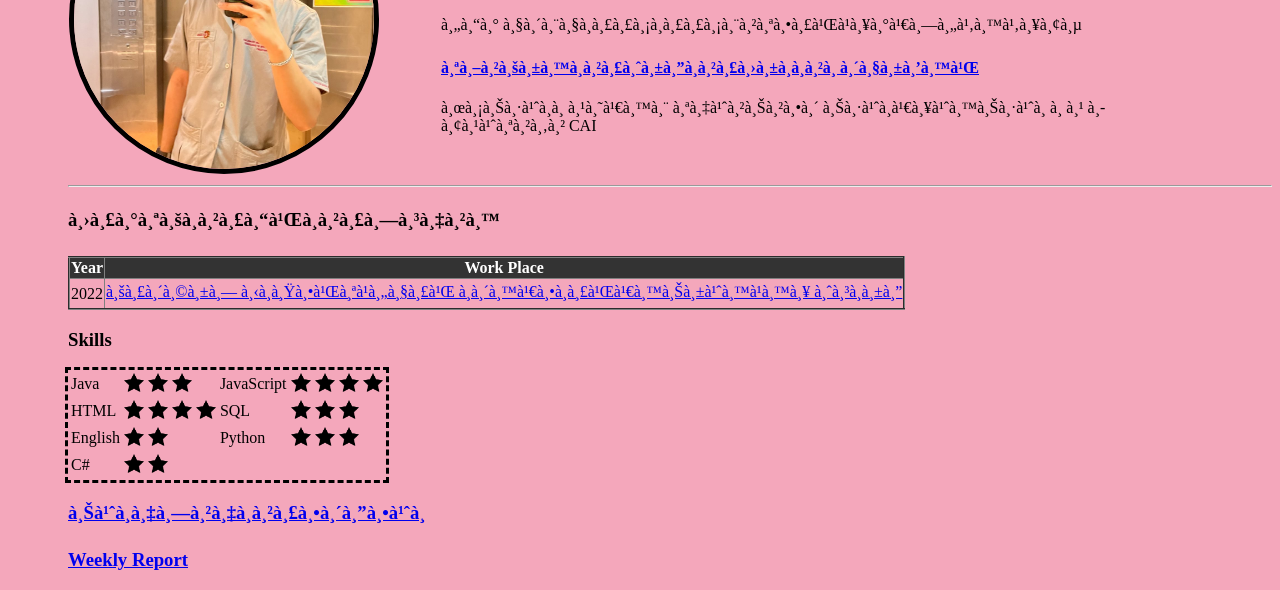
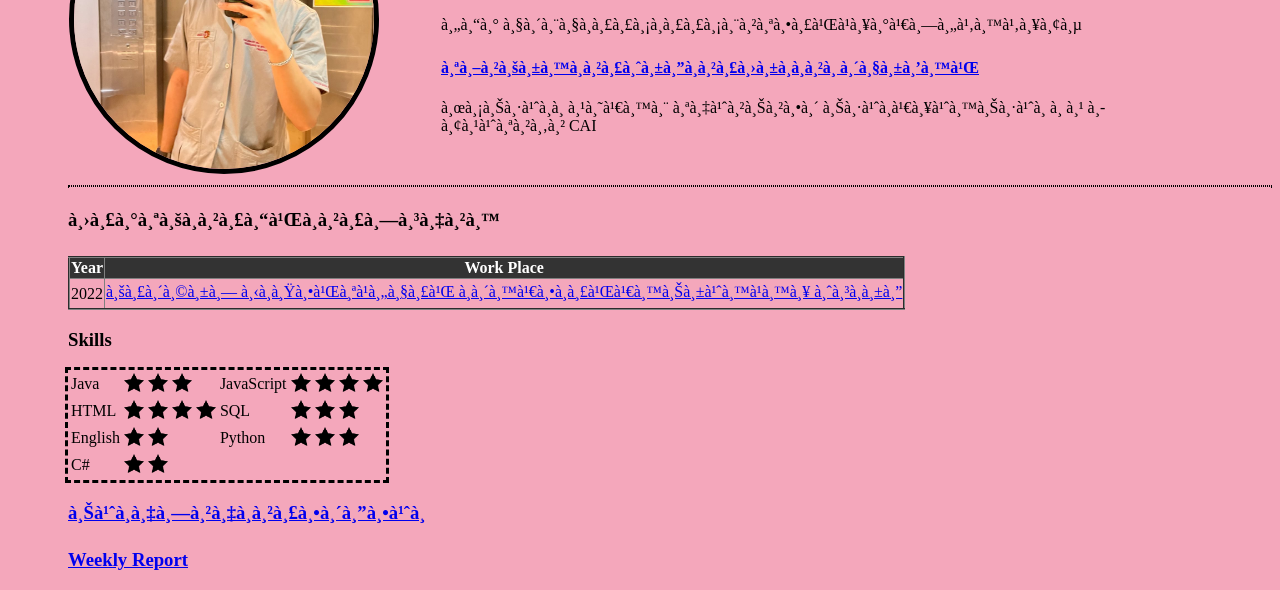
Before and after one commit to 2001pouis/Resume, a plain HTML site: page index.html in a window 1280 px wide. Shown: the part 223-813 px from the top of the page. Drawn offline with Linux system fonts and the light colour scheme.

Commit message:
Resume V2.2
1.index.html
2.contact.html

```diff
--- a/index.html
+++ b/index.html
@@ -12,8 +12,8 @@
     padding-left: 60px;
     margin-top: -80px
   }
-  #line{
-    background-color: black;
+  .line{
+    border-style:dotted;
   }
   </style>
   <body>
@@ -34,7 +34,7 @@
     </table>
     <br>
     <div id="details">
-    <hr id="line">
+    <hr class="line">
     <h3> ประสบการณ์การทำงาน</h3>
     <table border="2px" style="border-collapse: collapse;">
       <tr id="rowth">
```
Also changed, not shown: contact.html (+1 -1 lines).
